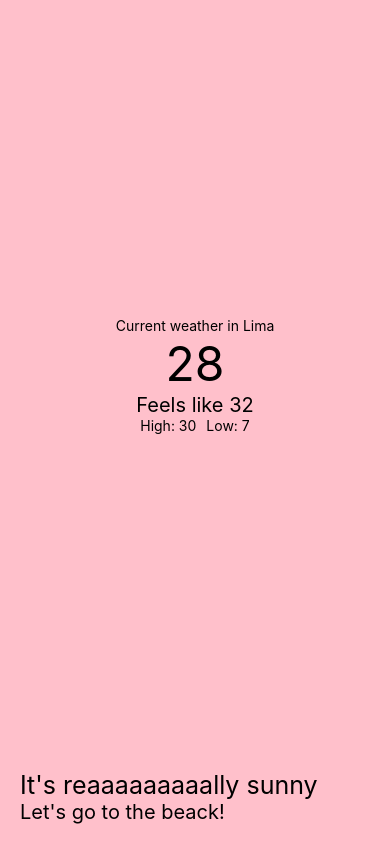
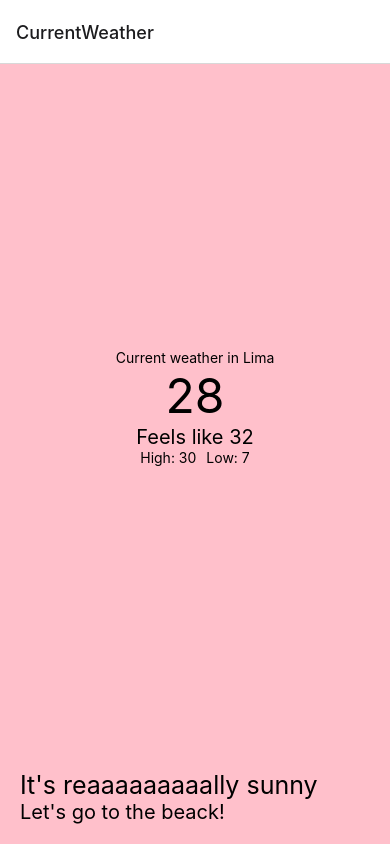
Before and after one commit to Jadekin/ClimaApp, a React Native app: screen / in a window 390 px wide. Built offline with nearby package versions, Linux system fonts and the light colour scheme.

Commit message:
Added navigation with react-navigation library

```diff
--- a/App.tsx
+++ b/App.tsx
@@ -1,14 +1,21 @@
 import React from 'react';
-import { View, StyleSheet, Text } from 'react-native';
-import City from './src/screens/City/City';
+import { StyleSheet } from 'react-native';
 import CurrentWeather from './src/screens/CurrentWeather/CurrentWeather';
+import { NavigationContainer } from '@react-navigation/native';
+import { createNativeStackNavigator } from '@react-navigation/native-stack';
 
 function App() {
+  const Stack = createNativeStackNavigator();
+
   return (
-    <View style={styles.container}>
-      <CurrentWeather />
-      {/* <City /> */}
-    </View>
+    <NavigationContainer>
+      <Stack.Navigator>
+        <Stack.Screen
+          name="CurrentWeather"
+          component={CurrentWeather}
+        />
+      </Stack.Navigator>
+    </NavigationContainer>
   );
 }
 
--- a/package.json
+++ b/package.json
@@ -10,8 +10,12 @@
     "test": "jest"
   },
   "dependencies": {
+    "@react-navigation/native": "^6.1.6",
+    "@react-navigation/native-stack": "^6.9.12",
     "react": "18.2.0",
-    "react-native": "0.71.8"
+    "react-native": "0.71.8",
+    "react-native-safe-area-context": "^4.5.3",
+    "react-native-screens": "^3.20.0"
   },
   "devDependencies": {
     "@babel/core": "^7.20.0",
```
Also changed, not shown: 4 other files (tests, documents, lock files or other folders).
